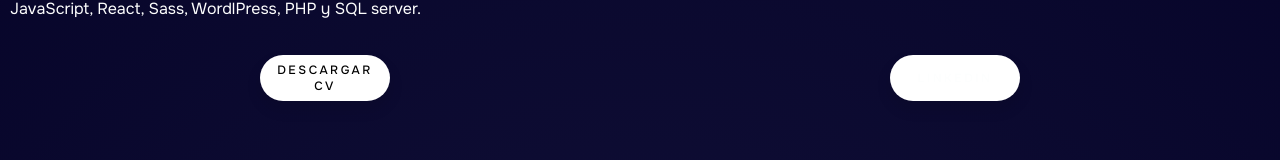
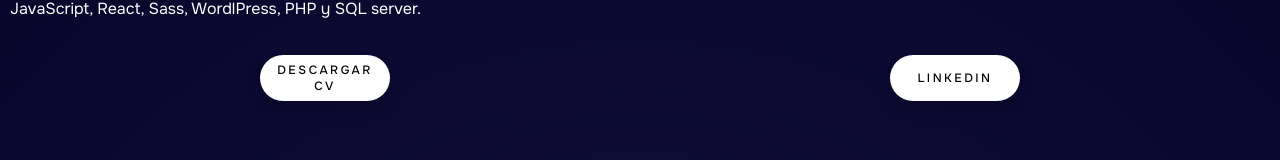
Before and after one commit to tonguiino/Tonguiino-WebCraft, a React (Vite) app: page / in a window 1280 px wide. Shown: the part 583-743 px from the top of the page. Built offline with nearby package versions, Linux system fonts and the light colour scheme.

Commit message:
fix color font button

```diff
--- a/src/Components/Home/Home.scss
+++ b/src/Components/Home/Home.scss
@@ -73,6 +73,10 @@ section.home {
         justify-content: space-around;
         margin-top: 17px;
 
+        a{
+            color: #000;
+        }
+
 
     }
 
```
